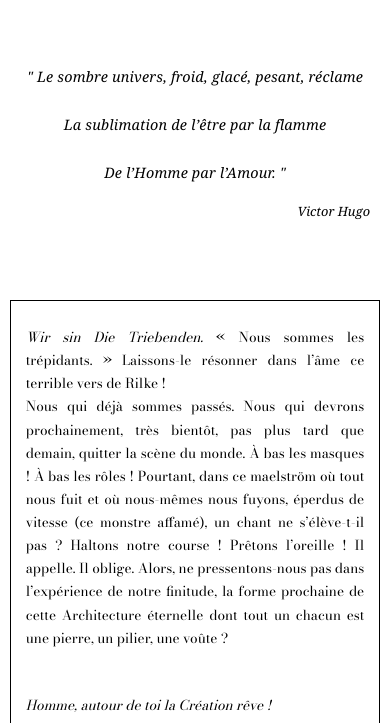
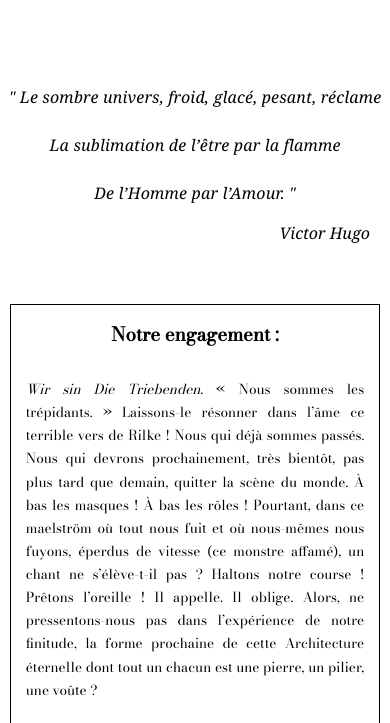
Before and after one commit to antcamarasa/agape-v3, a plain HTML site: page index.html in a window 390 px wide. Shown: the part 841-1564 px from the top of the page. Drawn offline with nearby package versions, Linux system fonts and the light colour scheme; grey boxes are pictures that could not be loaded.

Commit message:
Texte justifié corrigé + Ichraf Aboudi corrigé + agrandi citation VH

```diff
--- a/citation.css
+++ b/citation.css
@@ -76,13 +76,13 @@
     margin: 0 auto;
     padding: 50px 0 5px 0;
     /* line-height: 3rem; */
-    font-size: 0.9rem;
+    font-size: 1rem;
     letter-spacing: 0.2px;
     font-style: italic;
   }
 
   .citation-author-2{
-    font-size: 0.8rem;
+    font-size: 1rem;
     margin-left: 0px;
     margin-right: 20px;
     text-align: end;
--- a/gallery.css
+++ b/gallery.css
@@ -12,7 +12,8 @@
 
 .gallery .heading{
   width: 50%;
-  padding-bottom: 50px;
+  padding-top: 20px;
+  padding-bottom: 30px;
 }
 .gallery .heading h3{
   font-size: 3em;
--- a/index.html
+++ b/index.html
@@ -76,8 +76,9 @@
       <div class="gallery citation gallery-container">
         <div class="lettre">
           <!-- <h3><span>Citation</span></h3> -->
+          <h3 style="margin-bottom: 30px;">Notre engagement : </h3>
           <p class="citation-txt-3"><span style="font-style: italic;">Wir sin Die Triebenden. </span>« Nous sommes les trépidants. » Laissons-le résonner
-            dans l’âme ce terrible vers de Rilke ! <br>Nous qui déjà sommes passés. Nous qui
+            dans l’âme ce terrible vers de Rilke ! Nous qui déjà sommes passés. Nous qui
               devrons prochainement, très bientôt, pas plus tard que demain, quitter la
               scène du monde. À bas les masques ! À bas les rôles ! Pourtant, dans ce
             maelström où tout nous fuit et où nous-mêmes nous fuyons, éperdus de
@@ -107,7 +108,7 @@
                 <p></p><br>
                 <div class="justify-signature">
                   <div>
-                    <p>ABODUI Icharf<span style="font-style: italic;"><br>Présidente</span></p>
+                    <p>ABOUDI Ichraf<span style="font-style: italic;"><br>Présidente</span></p>
                   </div>
                   <div>
                     <p>NOURIAN Sebastien<span style="font-style: italic;"><br>Directeur Général</span></p>
```
